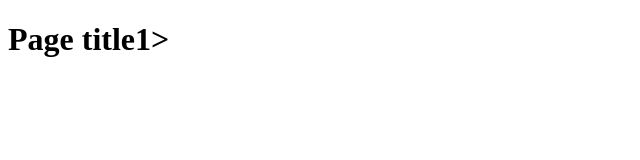
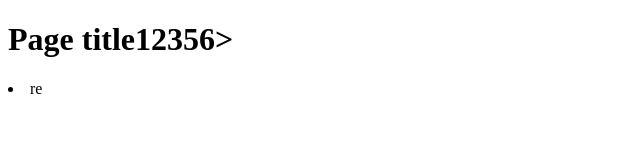
Before and after one commit to AVLazor/QA-Anton-Lazorenko-test, a plain HTML site: page index.html in a window 1280 px wide. Shown: the whole page, without its empty margins (0-640 px from the left). Drawn offline with Linux system fonts and the light colour scheme.

Commit message:
adqwdQWFge

```diff
--- a/index.html
+++ b/index.html
@@ -7,6 +7,7 @@
     <title>Document</title>
 </head>
 <body>
- <h1>Page title1></h1>
+ <h1>Page title12356></h1>
+ <li>re</li>
 </body>
 </html>
```
